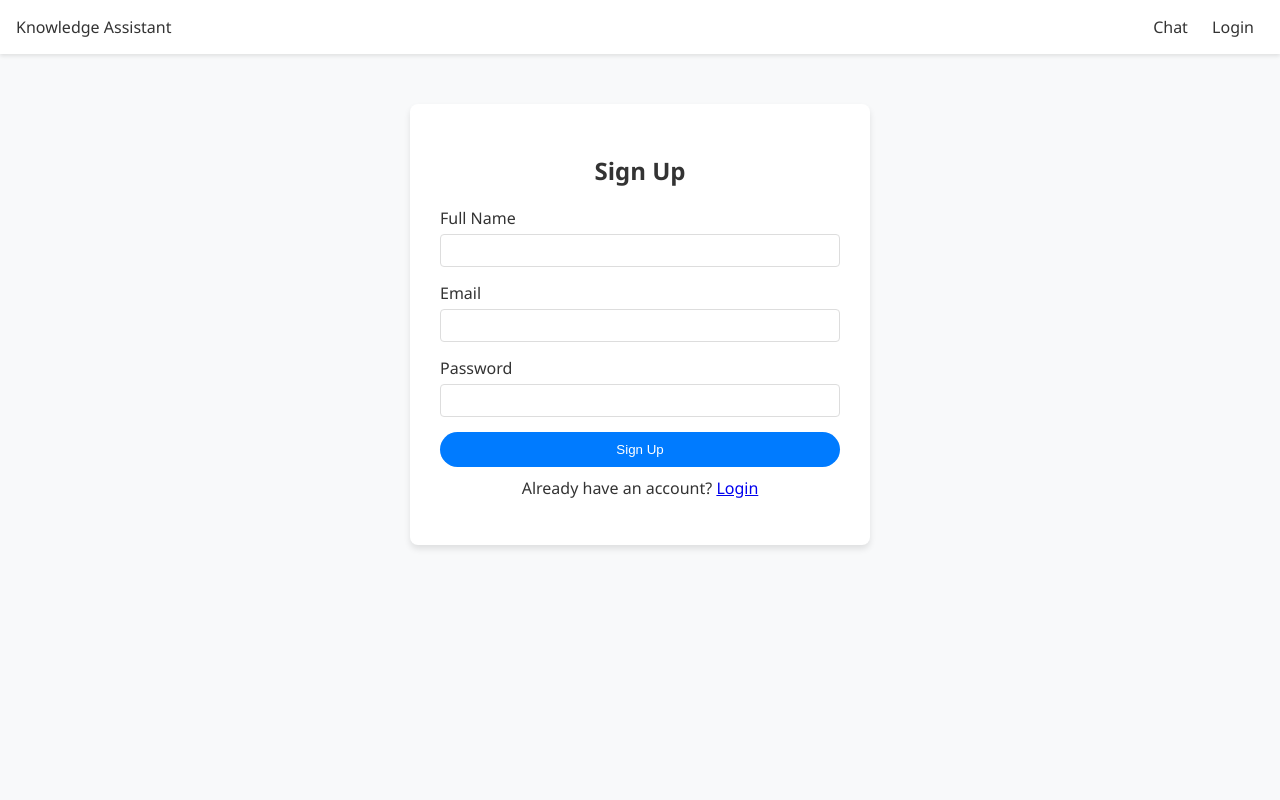
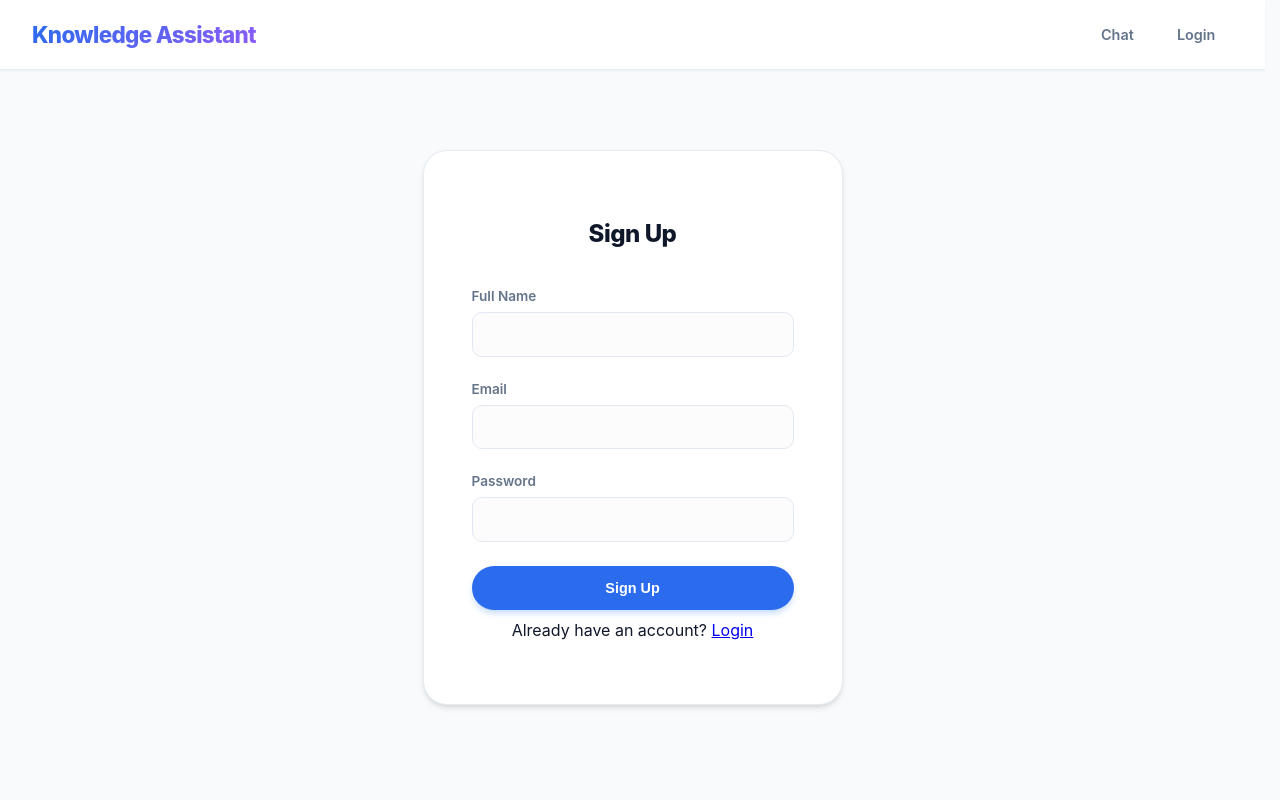
Before and after one commit to arjuntheprogrammer/internal-knowledge-assistant-rag, a Flask app: page /signup in a window 1280 px wide. Run offline with Flask 3, Linux system fonts and the light colour scheme.

Commit message:
ui improvements

```diff
--- a/frontend/static/style.css
+++ b/frontend/static/style.css
@@ -1,163 +1,294 @@
 :root {
-  --primary-color: #007bff;
-  --secondary-color: #6c757d;
-  --background-color: #f8f9fa;
-  --text-color: #333;
-  --chat-bg-user: #007bff;
-  --chat-text-user: white;
-  --chat-bg-bot: #e9ecef;
-  --chat-text-bot: #333;
+  --primary-hue: 220;
+  --primary-color: hsl(var(--primary-hue), 85%, 55%);
+  --primary-hover: hsl(var(--primary-hue), 85%, 45%);
+  --secondary-color: #64748b;
+  --background-bg: #f8fafc;
+  --surface-white: #ffffff;
+  --text-main: #0f172a;
+  --text-muted: #64748b;
+  --shadow-sm: 0 1px 3px 0 rgb(0 0 0 / 0.1), 0 1px 2px -1px rgb(0 0 0 / 0.1);
+  --shadow-md: 0 4px 6px -1px rgb(0 0 0 / 0.1), 0 2px 4px -2px rgb(0 0 0 / 0.1);
+  --radius-lg: 12px;
+  --nav-height: 70px;
+}
+
+* {
+    box-sizing: border-box;
+}
+
+html {
+    scrollbar-gutter: stable; /* Prevents layout shift when scrollbars appear */
 }
 
 body {
-  font-family: "Segoe UI", Tahoma, Geneva, Verdana, sans_serif;
+  font-family: 'Inter', system-ui, -apple-system, sans-serif;
   margin: 0;
   padding: 0;
-  background-color: var(--background-color);
-  color: var(--text-color);
+  background-color: var(--background-bg);
+  color: var(--text-main);
   display: flex;
   flex-direction: column;
   height: 100vh;
+  overflow: hidden; /* Lock viewport */
+  -webkit-font-smoothing: antialiased;
 }
 
+/* Nav Bar - Consistent Size */
 nav {
-  background-color: #fff;
-  padding: 1rem;
-  box-shadow: 0 2px 4px rgba(0, 0, 0, 0.1);
+  background-color: rgba(255, 255, 255, 0.9);
+  backdrop-filter: blur(12px);
+  -webkit-backdrop-filter: blur(12px);
+  height: var(--nav-height);
+  min-height: var(--nav-height);
+  max-height: var(--nav-height);
+  padding: 0 2rem;
+  box-shadow: 0 1px 2px 0 rgba(0, 0, 0, 0.05);
   display: flex;
   justify-content: space-between;
   align-items: center;
+  position: sticky;
+  top: 0;
+  z-index: 1000;
+  border-bottom: 1px solid rgba(226, 232, 240, 0.8);
 }
 
-nav a {
-  text-decoration: none;
-  color: var(--text-color);
-  margin: 0 10px;
-  font-weight: 500;
+.logo-link {
+    text-decoration: none;
+    display: flex;
+    align-items: center;
 }
 
-nav a.active {
+.logo {
+    font-size: 1.4rem;
+    font-weight: 800;
+    color: transparent;
+    background: linear-gradient(135deg, var(--primary-color), #8b5cf6);
+    -webkit-background-clip: text;
+    background-clip: text;
+    letter-spacing: -0.03em;
+}
+
+.nav-links {
+  display: flex;
+  align-items: center;
+  gap: 0.5rem;
+  height: 100%;
+}
+
+.nav-links a {
+  text-decoration: none;
+  color: var(--text-muted);
+  font-weight: 600;
+  transition: all 0.2s cubic-bezier(0.4, 0, 0.2, 1);
+  font-size: 0.9rem;
+  padding: 0.6rem 1.1rem;
+  border-radius: 10px;
+  display: flex;
+  align-items: center;
+  justify-content: center;
+}
+
+.nav-links a:hover {
   color: var(--primary-color);
+  background-color: rgba(59, 130, 246, 0.06);
+}
+
+.nav-links a.active {
+  color: var(--primary-color);
+  background-color: rgba(59, 130, 246, 0.1);
+}
+
+#logout-link:hover {
+    color: #ef4444;
+    background-color: rgba(239, 68, 68, 0.06);
+}
+
+/* Page Containers */
+#main-content {
+    flex: 1;
+    display: flex;
+    flex-direction: column;
+    overflow: hidden; /* Important for fixed chat height */
 }
 
 .container {
-  padding: 2rem;
-  max-width: 1200px;
+  padding: 2.5rem 2rem;
+  max-width: 1000px;
   margin: 0 auto;
   width: 100%;
+  overflow-y: auto; /* Default scroll for admin/others */
 }
 
-/* Chat Interface */
+/* Chat-specific container locks layout to viewport */
+.chat-page-container {
+  padding: 1rem 2rem;
+  height: 100%;
+  display: flex;
+  flex-direction: column;
+  overflow: hidden; /* Prevent outer scroll */
+}
+
+/* Chat Component - Locked Height */
 #chat-container {
   flex: 1;
+  width: 100%;
+  max-width: 1000px;
+  margin: 0 auto 10px auto;
+  background: var(--surface-white);
+  border-radius: 1.5rem;
+  box-shadow: var(--shadow-md);
+  overflow: hidden;
   display: flex;
   flex-direction: column;
-  max-width: 900px;
-  margin: 20px auto;
-  background: white;
-  border-radius: 10px;
-  box-shadow: 0 4px 6px rgba(0, 0, 0, 0.1);
-  overflow: hidden;
-  height: calc(100vh - 100px);
+  border: 1px solid rgba(226, 232, 240, 0.8);
 }
 
 #chat-history {
   flex: 1;
-  padding: 20px;
+  padding: 2rem;
   overflow-y: auto;
+  display: flex;
+  flex-direction: column;
+  gap: 1.25rem;
 }
 
 .message {
-  margin-bottom: 15px;
-  padding: 10px 15px;
-  border-radius: 20px;
-  max-width: 70%;
-  line-height: 1.5;
+  padding: 0.8rem 1.4rem;
+  border-radius: 1.25rem;
+  max-width: 75%;
+  line-height: 1.6;
+  font-size: 0.95rem;
+  animation: slideUp 0.3s ease-out;
+}
+
+@keyframes slideUp {
+    from { opacity: 0; transform: translateY(10px); }
+    to { opacity: 1; transform: translateY(0); }
 }
 
 .user-message {
-  background-color: var(--chat-bg-user);
-  color: var(--chat-text-user);
+  background: linear-gradient(135deg, var(--primary-color), #3b82f6);
+  color: white;
   align-self: flex-end;
-  margin-left: auto;
-  border-bottom-right-radius: 5px;
+  border-bottom-right-radius: 0.25rem;
+  box-shadow: 0 4px 12px rgba(59, 130, 246, 0.25);
 }
 
 .bot-message {
-  background-color: var(--chat-bg-bot);
-  color: var(--chat-text-bot);
+  background-color: #f1f5f9;
+  color: var(--text-main);
   align-self: flex-start;
-  margin-right: auto;
-  border-bottom-left-radius: 5px;
+  border-bottom-left-radius: 0.25rem;
 }
 
 #input-area {
-  padding: 20px;
-  border-top: 1px solid #eee;
+  padding: 1.5rem;
+  background: white;
+  border-top: 1px solid #f1f5f9;
   display: flex;
-  gap: 10px;
-  background: #fcfcfc;
+  gap: 12px;
 }
 
 #user-input {
   flex: 1;
-  padding: 10px;
-  border: 1px solid #ddd;
-  border-radius: 20px;
+  padding: 0.9rem 1.5rem;
+  border: 1px solid #e2e8f0;
+  border-radius: 9999px;
   outline: none;
+  font-size: 0.95rem;
+  transition: all 0.2s;
+  background-color: #f8fafc;
+}
+
+#user-input:focus {
+  border-color: var(--primary-color);
+  background-color: white;
+  box-shadow: 0 0 0 4px rgba(59, 130, 246, 0.1);
 }
 
 button {
   background-color: var(--primary-color);
   color: white;
   border: none;
-  padding: 10px 20px;
-  border-radius: 20px;
+  padding: 0.9rem 1.8rem;
+  border-radius: 9999px;
   cursor: pointer;
-  transition: background 0.2s;
+  font-weight: 700;
+  font-size: 0.9rem;
+  transition: all 0.2s cubic-bezier(0.4, 0, 0.2, 1);
+  box-shadow: 0 4px 6px -1px rgba(59, 130, 246, 0.3);
 }
 
 button:hover {
-  background-color: #0056b3;
+  background-color: var(--primary-hover);
+  transform: translateY(-2px);
+  box-shadow: 0 8px 15px -3px rgba(59, 130, 246, 0.4);
 }
 
-/* Auth Forms */
+button:active {
+  transform: translateY(0);
+}
+
+/* Auth & Forms */
 .auth-form {
-  max-width: 400px;
-  margin: 50px auto;
-  padding: 30px;
+  max-width: 420px;
+  margin: 5rem auto;
+  padding: 3rem;
   background: white;
-  border-radius: 8px;
-  box-shadow: 0 4px 6px rgba(0, 0, 0, 0.1);
+  border-radius: 1.5rem;
+  box-shadow: var(--shadow-md);
+  border: 1px solid rgba(226, 232, 240, 0.8);
 }
 
 .auth-form h2 {
   text-align: center;
-  margin-bottom: 20px;
+  margin-bottom: 2.5rem;
+  font-weight: 800;
+  letter-spacing: -0.02em;
 }
 
 .form-group {
-  margin-bottom: 15px;
+    margin-bottom: 1.5rem;
 }
 
 .form-group label {
-  display: block;
-  margin-bottom: 5px;
+    font-size: 0.85rem;
+    font-weight: 600;
+    color: var(--text-muted);
+    margin-bottom: 0.5rem;
+    display: block;
 }
 
-.form-group input {
-  width: 100%;
-  padding: 8px;
-  border: 1px solid #ddd;
-  border-radius: 4px;
-  box-sizing: border-box; /* Fix padding issue */
+.form-group input, .form-group select {
+    width: 100%;
+    padding: 0.8rem 1rem;
+    border: 1px solid #e2e8f0;
+    border-radius: 10px;
+    font-size: 0.95rem;
+    background: #fcfcfc;
 }
 
-/* Admin Dashboard */
+.form-group input:focus {
+    outline: none;
+    border-color: var(--primary-color);
+    box-shadow: 0 0 0 4px rgba(59, 130, 246, 0.1);
+}
+
+/* Config Section */
 .config-section {
   background: white;
-  padding: 20px;
-  margin-bottom: 20px;
-  border-radius: 8px;
-  box-shadow: 0 2px 4px rgba(0, 0, 0, 0.05);
+  padding: 2rem;
+  margin-bottom: 2rem;
+  border-radius: 1.25rem;
+  border: 1px solid #e2e8f0;
 }
+
+.config-section h3 {
+    margin-top: 0;
+    font-size: 1.1rem;
+    font-weight: 700;
+    margin-bottom: 1.5rem;
+    padding-bottom: 1rem;
+    border-bottom: 1px solid #f1f5f9;
+}
--- a/frontend/templates/base.html
+++ b/frontend/templates/base.html
@@ -11,7 +11,9 @@
   </head>
   <body>
     <nav>
-      <div class="logo">Knowledge Assistant</div>
+      <a href="/" class="logo-link">
+          <div class="logo">Knowledge Assistant</div>
+      </a>
       <div class="nav-links">
         <a href="/">Chat</a>
         <a href="/admin/dashboard" id="admin-link" style="display: none"
@@ -24,7 +26,7 @@
       </div>
     </nav>
 
-    <div id="main-content">{% block content %}{% endblock %}</div>
+    <div id="main-content" style="display: none;">{% block content %}{% endblock %}</div>
 
     <script src="{{ url_for('static', filename='app.js') }}"></script>
   </body>
--- a/frontend/templates/index.html
+++ b/frontend/templates/index.html
@@ -1,7 +1,7 @@
 {% extends "base.html" %}
 
 {% block content %}
-<div class="container">
+<div class="container chat-page-container">
     <div id="chat-container">
         <div id="chat-history">
             <div class="message bot-message">
```
Also changed, not shown: frontend/static/app.js (+53 -5 lines), 1 other file.
